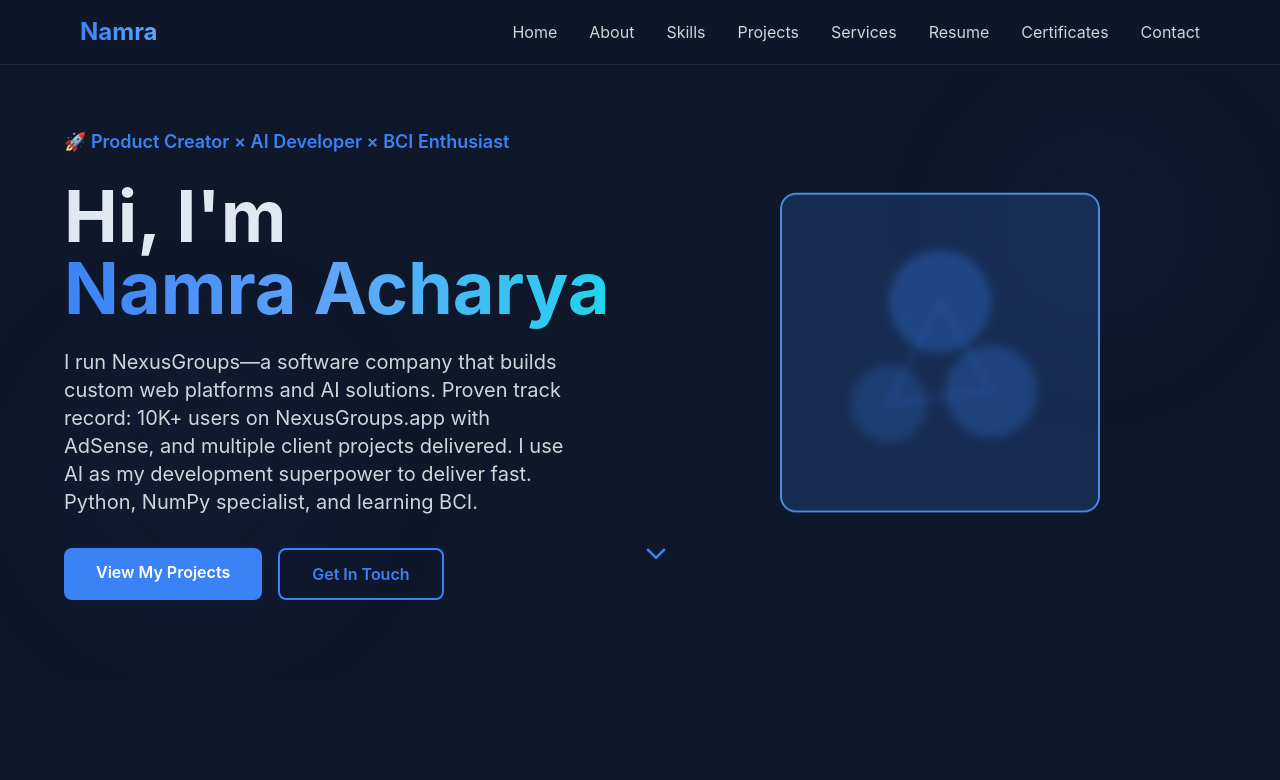
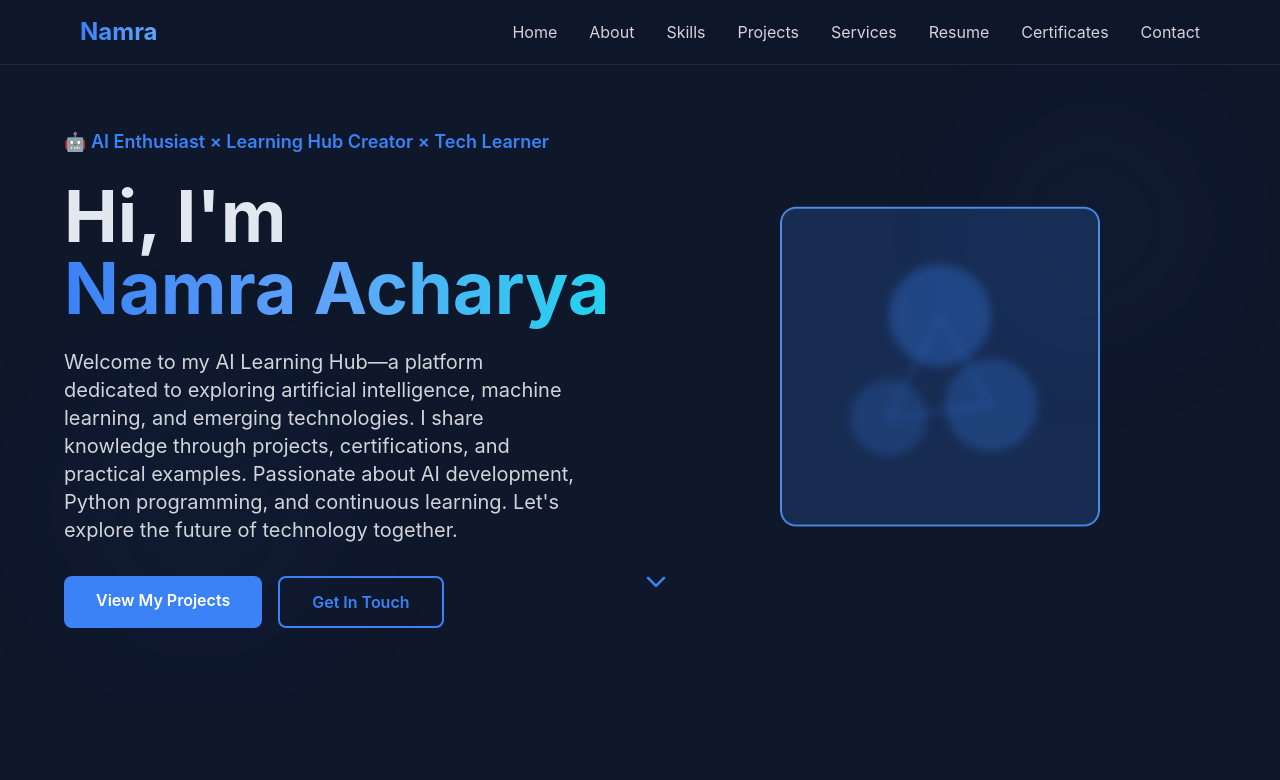
Before and after one commit to Namra-Acharya/namra_portfolio, a React (Vite) app: page / in a window 1280 px wide. Shown: the top 780 px of the page. Built offline with nearby package versions, Linux system fonts and the light colour scheme.

Commit message:
Update Hero section to reflect AI Learning Hub instead of company

```diff
--- a/src/components/Hero.jsx
+++ b/src/components/Hero.jsx
@@ -82,7 +82,7 @@ export default function Hero() {
                 animate={{ opacity: 1, scale: 1 }}
                 transition={{ duration: 0.6 }}
               >
-                🚀 Product Creator × AI Developer × BCI Enthusiast
+                🤖 AI Enthusiast × Learning Hub Creator × Tech Learner
               </motion.span>
             </motion.div>
 
@@ -107,7 +107,7 @@ export default function Hero() {
               className="text-xl text-gray-300 mb-8 max-w-lg"
               variants={itemVariants}
             >
-              I run NexusGroups—a software company that builds custom web platforms and AI solutions. Proven track record: 10K+ users on NexusGroups.app with AdSense, and multiple client projects delivered. I use AI as my development superpower to deliver fast. Python, NumPy specialist, and learning BCI.
+              Welcome to my AI Learning Hub—a platform dedicated to exploring artificial intelligence, machine learning, and emerging technologies. I share knowledge through projects, certifications, and practical examples. Passionate about AI development, Python programming, and continuous learning. Let's explore the future of technology together.
             </motion.p>
 
             <motion.div
```
Also changed, not shown: package.json (+4 -4 lines), 2 other files (tests, documents, lock files or other folders).
